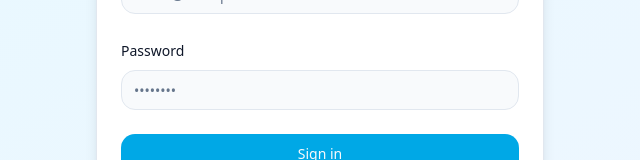
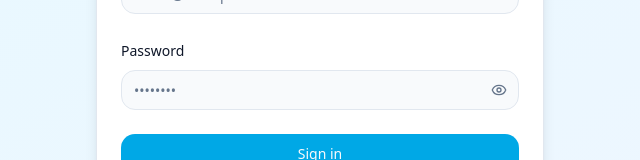
Before and after one commit to iqboljon-0203/hamkor-connect-campus, a React (Vite) app: page /auth/login in a window 1280 px wide. Shown: the part 411-571 px from the top of the page, without its empty margins (320-960 px from the left). Built offline with nearby package versions, Linux system fonts and the light colour scheme.

Commit message:
Add show password toggle to login form
Adds a "show password" toggle button to the password input field in the login form, mirroring the functionality added to the registration form. This improves user experience by allowing users to view their password.

```diff
--- a/src/pages/auth/Login.tsx
+++ b/src/pages/auth/Login.tsx
@@ -1,4 +1,3 @@
-
 import { useState } from "react";
 import { Link } from "react-router-dom";
 import { useForm } from "react-hook-form";
@@ -103,6 +102,7 @@ const Login = () => {
                         type="password"
                         autoComplete="current-password"
                         disabled={isLoading}
+                        showPasswordToggle={true}
                         {...field}
                       />
                     </FormControl>
```
